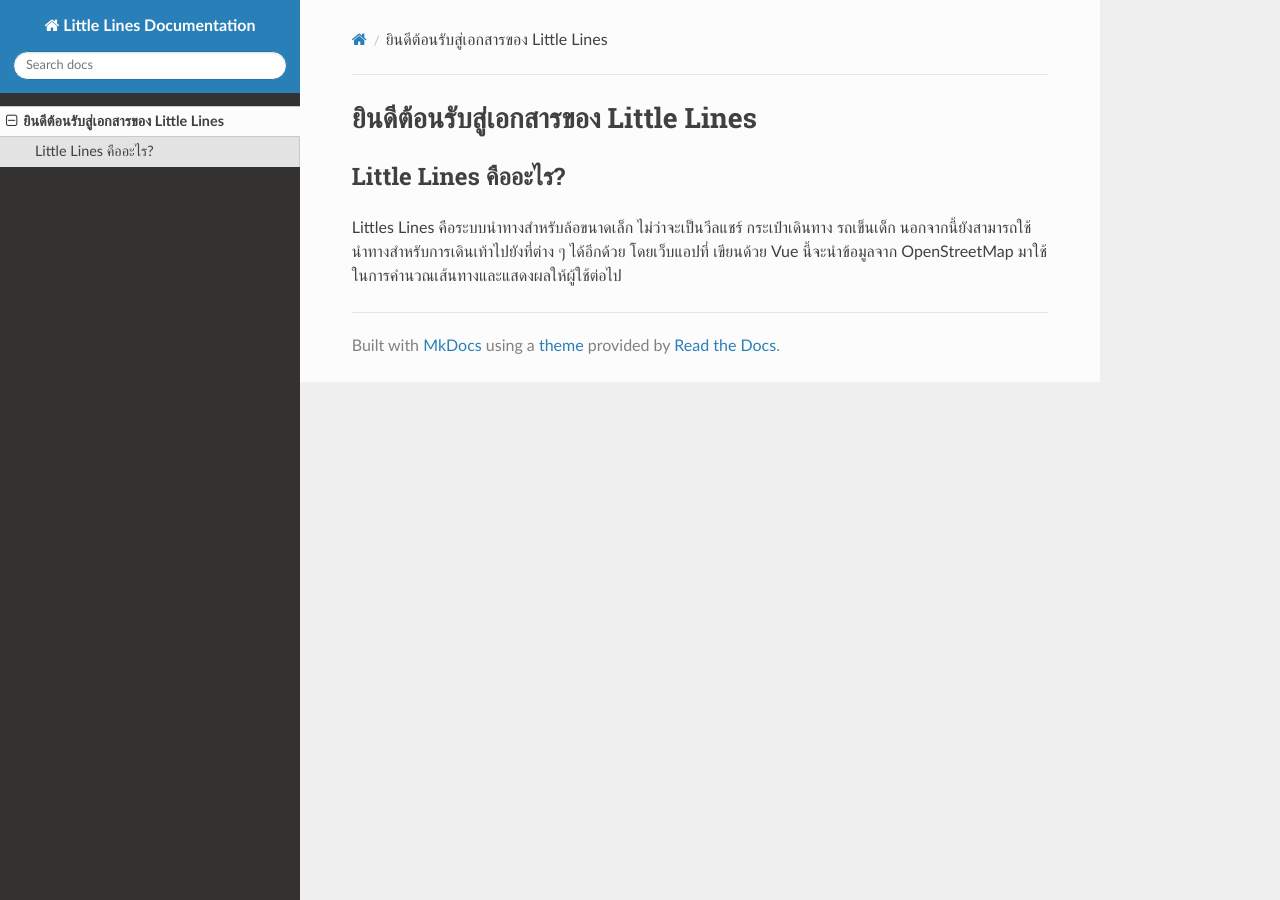
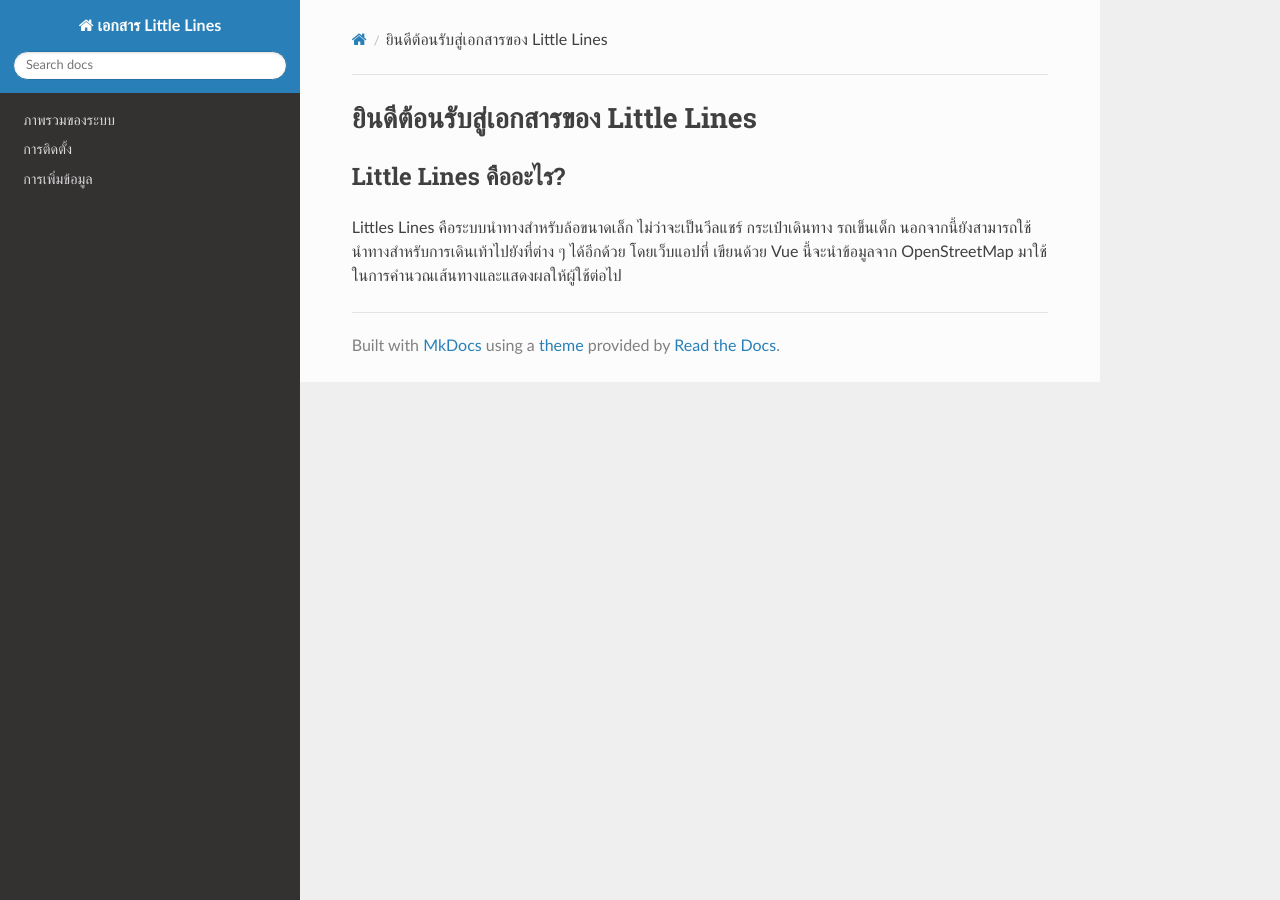
Before and after one commit to wonderful-mobile/docs, an MkDocs documentation site: the page built from docs/index.md, in a window 1280 px wide. Built offline with MkDocs 1.6.1, drawn with Linux system fonts in a browser that asks for light colours; nearby versions of some CDN libraries.

Commit message:
Add how to contribute to OSM

```diff
--- a/mkdocs.yml
+++ b/mkdocs.yml
@@ -1,4 +1,8 @@
-site_name: Little Lines Documentation
-site_url: https://docs.little-lines.techtransthai.org
+site_name: เอกสาร Little Lines
+site_url: https://little-lines-docs.techtransthai.org
 theme:
   name: readthedocs
+nav:
+  - ภาพรวมของระบบ: overview.md
+  - การติดตั้ง: installation.md
+  - การเพิ่มข้อมูล: osm-contrib.md
```
Also changed, not shown: docs/osm-contrib.md (added, +16 -0 lines), docs/installation.md (added), docs/overview.md (added).
